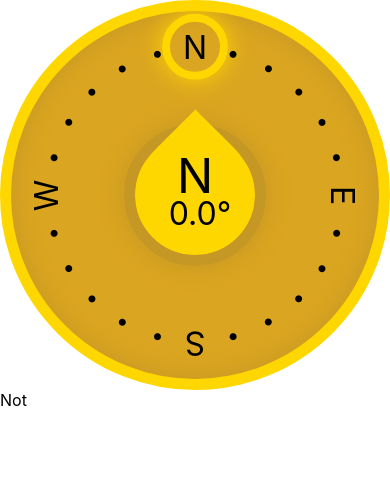
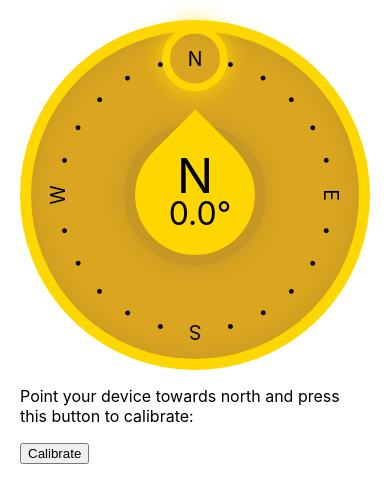
Before and after one commit to bqardi/compass, a React (Create React App) app: page / in a window 390 px wide. Shown: the top 502 px of the page. Built offline with nearby package versions, Linux system fonts and the light colour scheme.

Commit message:
Calibration

```diff
--- a/src/App.js
+++ b/src/App.js
@@ -3,22 +3,35 @@ import Compass from './components/Compass';
 import './App.scss';
 
 function App() {
-	const [direction, setDirection] = useState({absolute: false, alpha: 0});
+  const [calibratedOffset, setCalibratedOffset] = useState(0);
+	const [direction, setDirection] = useState({alpha: 0});
+
+  function calibrate(){
+    setCalibratedOffset(direction.alpha);
+  }
+
+  function calibrationHandler(){
+    let alpha = direction.alpha - calibratedOffset;
+    if (alpha < 0) alpha = alpha + 360;
+    if (alpha > 360) alpha = alpha - 360;
+    return alpha;
+  }
 
 	useEffect(() => {
+    window.removeEventListener("deviceorientation", handleOrientation, true);
 		window.addEventListener("deviceorientation", handleOrientation, true);
 		function handleOrientation(e){
-      const {absolute, alpha} = e;
-			setDirection({absolute, alpha});
+			setDirection({alpha: e.alpha});
 		}
 		return () => window.removeEventListener("deviceorientation", handleOrientation, true);
-	}, []);
+	}, [calibratedOffset]);
 
   return (
-    <>
-      <Compass direction={direction.alpha} />
-      {direction.absolute ? "Hello" : "Not"}
-    </>
+    <div className="App">
+      <Compass direction={calibrationHandler()} />
+      <p>Point your device towards north and press this button to calibrate:</p>
+      <button onClick={calibrate}>Calibrate</button>
+    </div>
   );
 }
 
--- a/src/App.scss
+++ b/src/App.scss
@@ -1,3 +1,3 @@
 .App {
-
+  padding: 20px;
 }
--- a/src/components/Compass.js
+++ b/src/components/Compass.js
@@ -1,3 +1,4 @@
+import { useEffect, useState } from "react";
 import "./Compass.scss";
 
 const rosePoints = [
@@ -10,9 +11,11 @@ const rosePoints = [
 function Compass({direction, needleRotate}){
 	return (
 		<div className="Compass">
-			<Needle direction={needleRotate ? direction : null} />
-			<Degrees direction={direction} />
-			<Rose direction={needleRotate ? null : direction} />
+			<div className="Compass__content">
+				<Needle direction={needleRotate ? -direction : null} />
+				<Degrees direction={-direction} />
+				<Rose direction={needleRotate ? null : -direction} />
+			</div>
 		</div>
 	);
 }
@@ -26,10 +29,29 @@ function Needle({direction}){
 }
 
 function Degrees({direction}){
+	const [dir, setDir] = useState({deg: 0, text: "N"});
+
+	useEffect(() => {
+		let text = "";
+		let deg = -direction;
+		if (deg < 68 || deg > 292) {
+			text += "N";
+		} else if (deg > 112 && deg < 248) {
+			text += "S";
+		}
+
+		if (deg > 22 && deg < 158) {
+			text += "E";
+		} else if (deg > 202 && deg < 338) {
+			text += "W";
+		}
+		setDir({deg, text});
+	}, [direction]);
+
 	return (
 		<div className="Degrees">
-			<span className="Degrees__direction">N</span>
-			<span className="Degrees__number">{(-direction).toFixed(1)}&deg;</span>
+			<span className="Degrees__direction">{dir.text}</span>
+			<span className="Degrees__number">{dir.deg.toFixed(1)}&deg;</span>
 		</div>
 	);
 }
--- a/src/components/Compass.scss
+++ b/src/components/Compass.scss
@@ -2,11 +2,13 @@
 
 .Compass{
 	position: relative;
+	width: 100%;
+	max-width: 500px;
+	padding-top: min(100%, 500px);
+	&__content{
+		position: absolute;
+		inset: 0;
 		box-sizing: border-box;
-	width: 100vw;
-	height: 100vw;
-	max-width: 500px;
-	max-height: 500px;
 		border: min(3vw, 16px) solid gold;
 		border-radius: 50%;
 		display: flex;
@@ -14,6 +16,7 @@
 		align-items: center;
 		background-color: goldenrod;
 		box-shadow: 0 0 25px rgb(197, 151, 36) inset;
+	}
 }
 
 .Degrees{
@@ -74,7 +77,7 @@
 		border-radius: 50%;
 		border: 8px solid gold;
 		box-shadow: 0 0 25px 0 gold;
-		transform: translateY(max(-190px, -38vw));
+		transform: translateY(max(-190px, -35vw));
 	}
 }
 
@@ -87,12 +90,12 @@
 	align-items: center;
 	&__point{
 		position: absolute;
-		font-size: 1.4rem;
+		font-size: clamp(0.8rem, 4vw, 1.4rem);
 	}
 	&__letter{
-		font-size: 2rem;
+		font-size: clamp(1.2rem, 5vw, 2rem);
 	}
 	&__translate{
-		transform: translateY(max(-190px, -38vw));
+		transform: translateY(max(-190px, -35vw));
 	}
 }
```
Lines whose indentation alone changed are shown as unchanged.
